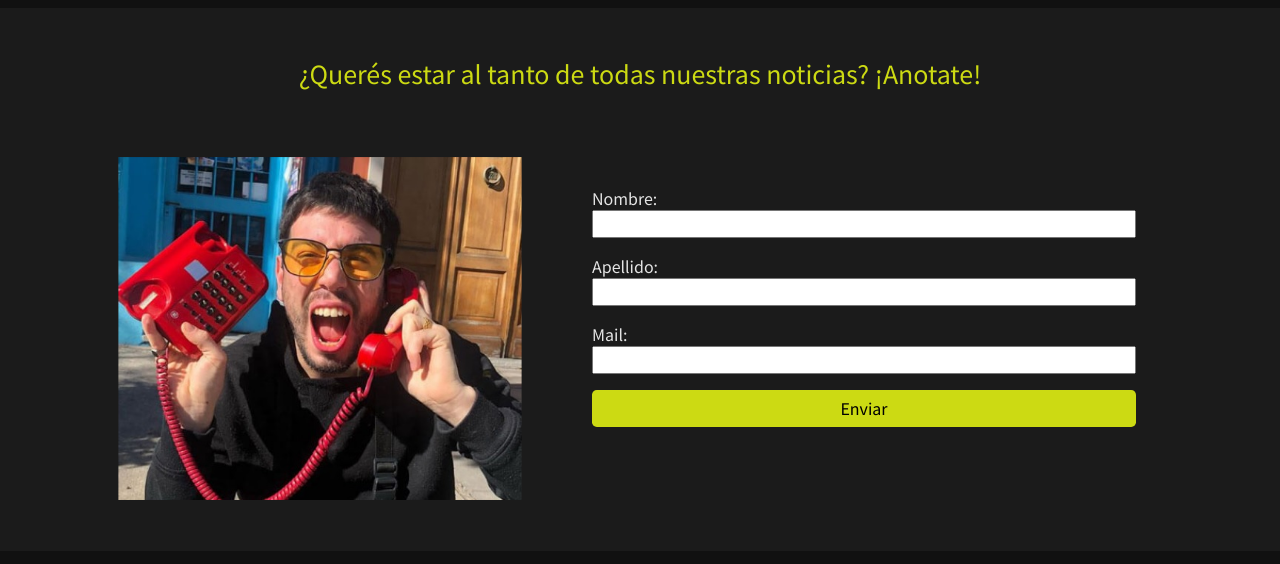
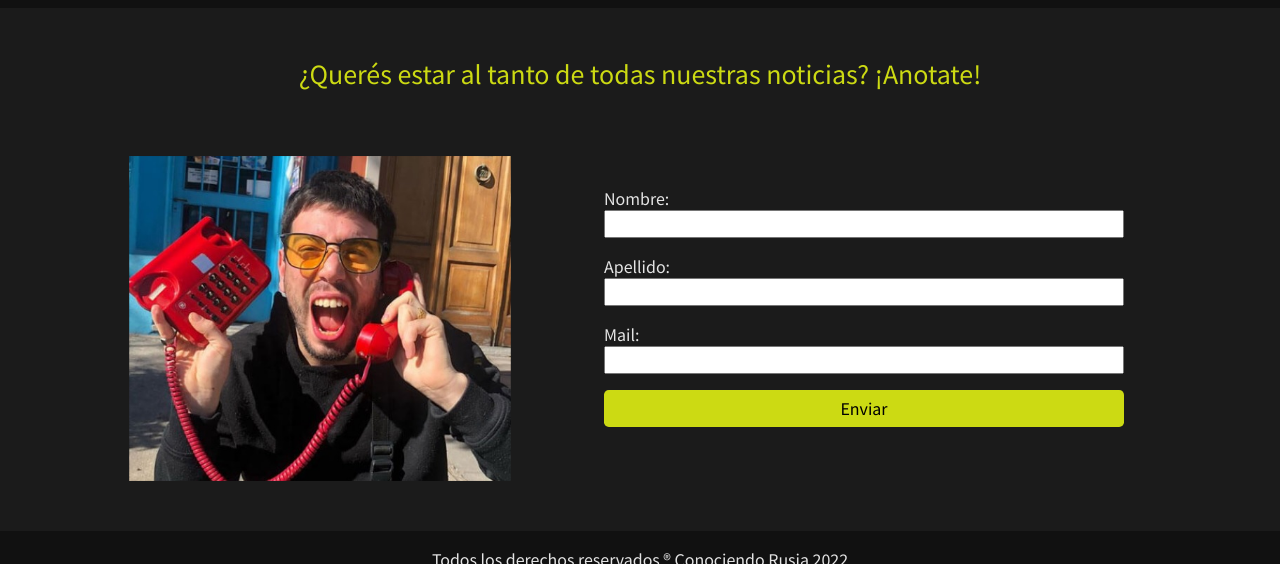
Before and after one commit to juaniromanello/conociendorusia, a plain HTML site: page pages/contacto.html in a window 1280 px wide. Shown: the part 80-644 px from the top of the page. Drawn offline with Linux system fonts and the light colour scheme; files whose address does not match are found by name.

Commit message:
bootstrap

```diff
--- a/pages/contacto.html
+++ b/pages/contacto.html
@@ -21,13 +21,15 @@
             </ul>
         </nav>
     </header>
-    <main class="main-contacto" id="main-contacto">
-        <h1 id="contacto-h1">¿Querés estar al tanto de todas nuestras noticias? ¡Anotate!</h1>
-        <div class="img-form">
-            <div class="img-contacto">
+    <main class="main-contacto container-fluid" id="main-contacto">
+        <div class="row">
+            <h1 id="contacto-h1">¿Querés estar al tanto de todas nuestras noticias? ¡Anotate!</h1>
+        </div>
+        <div class="img-form row">
+            <div class="img-contacto col-md-6 col-xs-12">
                 <img src="../assets/img/telefono.jpg" alt="telefono" id="img-contacto">
             </div>
-            <div class="formulario">
+            <div class="formulario col-md-6 col-xs-12">
                 <form action="">
                     <label for="">Nombre:</label>
                     <input type="text">
```
Also changed, not shown: index.html (+4 -2 lines).
